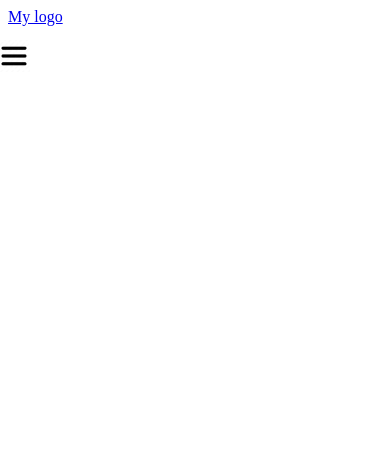
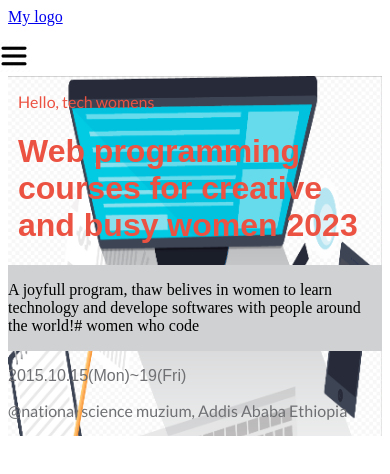
Before and after one commit to beteland123/My-first-capstone-project, a plain HTML site: page index.html in a window 390 px wide. Drawn offline with Linux system fonts and the light colour scheme; a small style sheet from the web is missing; a web font is replaced by a local one.

Commit message:
Add mobile content first part

```diff
--- a/index.html
+++ b/index.html
@@ -10,6 +10,8 @@
     <link rel="stylesheet" href="https://stackpath.bootstrapcdn.com/font-awesome/4.7.0/css/font-awesome.min.css" />
     <link rel="stylesheet" href="https://cdnjs.cloudflare.com/ajax/libs/font-awesome/4.7.0/css/font-awesome.min.css">
     <link rel="stylesheet" href="style.css">
+    <link href="https://www.dafontfree.net/embed/Y29jb2dvb3NlLXJlZ3VsYXImZGF0YS84L2MvNDU1NjUvQ29jb2dvb3NlX3RyaWFsLm90Zg" rel="stylesheet" type="text/css"/>
+    <link href='https://fonts.googleapis.com/css?family=Lato' rel='stylesheet'>
 </head>
 <body>
   <header class="toolbar">
@@ -62,6 +64,20 @@
 
            </nav>
    </header>
+   <div class="content">
+    <div class="head">
+      <p class="la red">Hello, tech womens</p>
+      <h1 class="co red"> Web programming courses for creative and busy women 2023 </h1>
+    </div>
+    <div class="paragraph">
+      <P> A joyfull  program, thaw belives in women to learn technology and develope softwares with people around the world!# women who code</P>
+    </div>
+    <div class="foot">
+      <p class=" co gray">2015.10.15(Mon)~19(Fri)</p>
+      <p class="la gray">@national science muzium, Addis Ababa Ethiopia</p>
+    </div>
+
+   </div>
 <script src="hum-menu.js" >
 
 </script>
--- a/style.css
+++ b/style.css
@@ -41,3 +41,30 @@
   .menu {
     display: none;
   }
+.co{
+    font-family: 'cocogoose-regular', sans-serif;
+}
+.la{
+    font-family: 'Lato',sans-serif;
+}
+.content{
+    display: flex;
+    flex-direction: column;
+    justify-content: center;
+    background-image: url(img/background-mobile2.png);
+    background-repeat: no-repeat;
+    background-size: cover;
+
+}
+.red{
+    color: #ec5242;;
+}
+.gray{
+    color: #6f7073;
+}
+.head{
+    margin-left: 10px;
+}
+.paragraph{
+    background-color: #cfd1d2;
+}
```
Also changed, not shown: img/background-mobile2.png (added).
